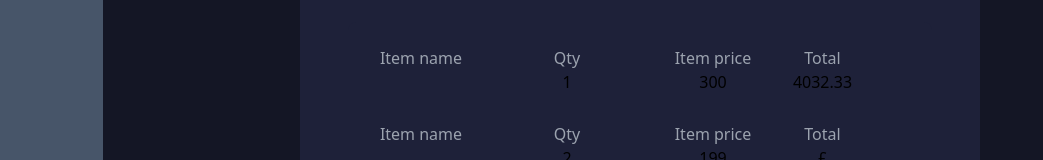
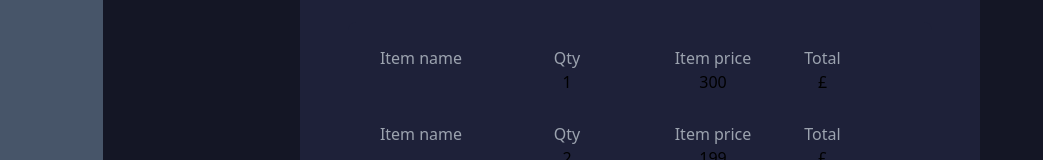
Before and after one commit to Thelma101/project-invoice, a React (Vite) app: page /AA1449 in a window 1280 px wide. Shown: the part 570-730 px from the top of the page, without its empty margins (0-1043 px from the left). Built offline with nearby package versions, Linux system fonts and the light colour scheme.

Commit message:
v3 - totalfix

```diff
--- a/src/components/Details.jsx
+++ b/src/components/Details.jsx
@@ -95,7 +95,7 @@ const Details = () => {
                             </div>
                             <div className="flex flex-col items-center justify-start">
                                 <h3 className="text-gray-400">Total</h3>
-                                <p>{data.total}</p>
+                                <p>£{data.items.total}</p>
                             </div>
                         </div>
                         <div className="grid grid-cols-4 md:grid-cols-8 bg-[#1e2139] mx-auto w-full pb-7">
```
